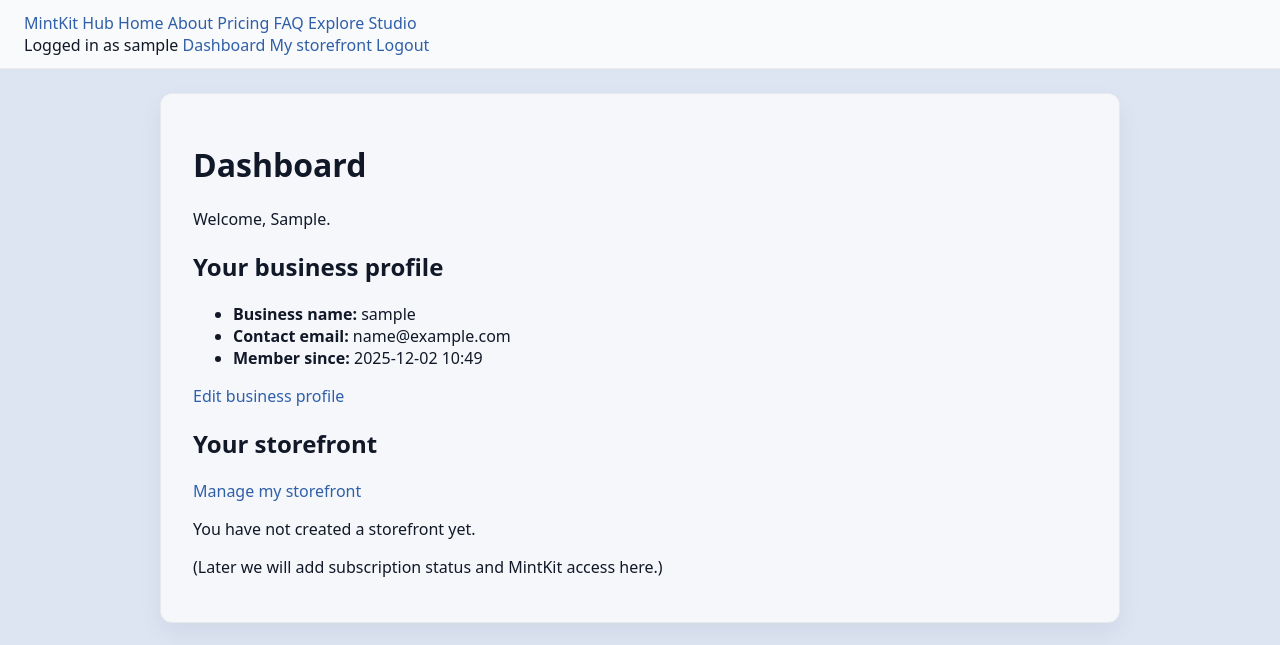
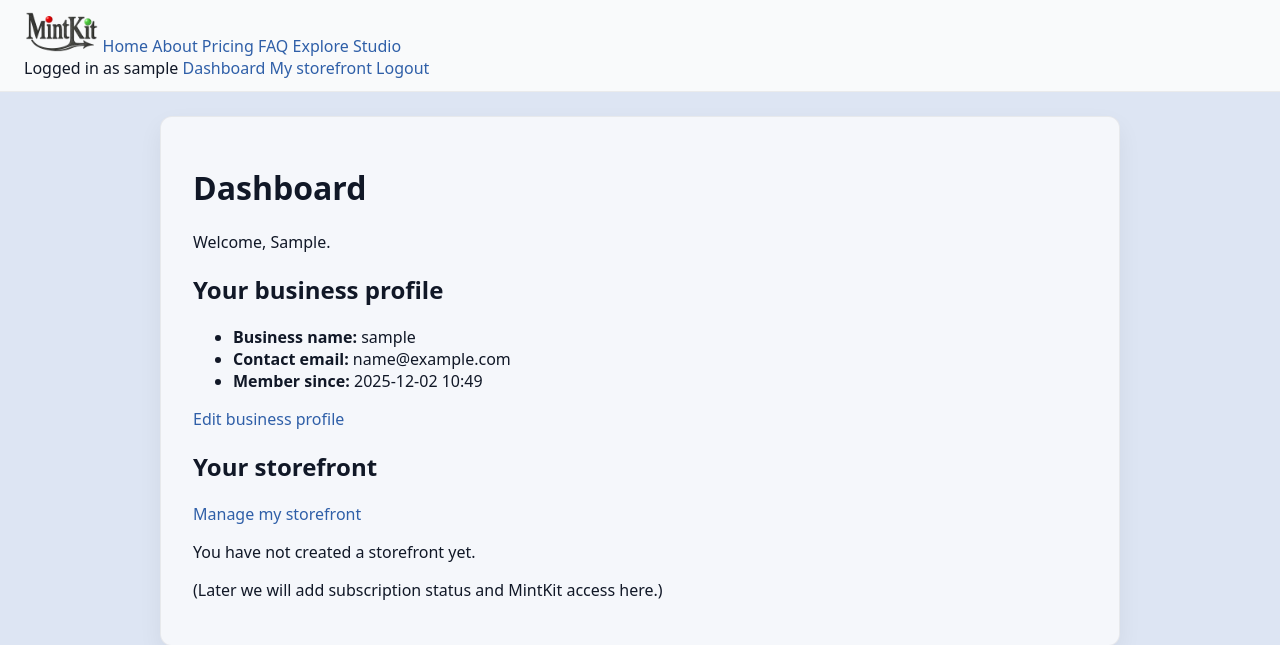
Before and after one commit to Oscar-Ivs/mintkit-hub, a Django app: page /accounts/dashboard/ in a window 1280 px wide. Shown: the top 645 px of the page. Run offline with Django 5.2, Linux system fonts and the light colour scheme; the visitor is signed in with stand-in values (Sample User, id 1); data comes from the database, SQL or seed files in the repository; data that the repository does not hold is empty.

Commit message:
Replaced the brand text link with the logo

```diff
--- a/templates/base.html
+++ b/templates/base.html
@@ -1,3 +1,4 @@
+{% load static %}
 <!DOCTYPE html>
 <html lang="en">
 
@@ -148,7 +149,10 @@
     <header class="navbar">
         <nav class="top-nav">
             <div class="nav-left">
-                <a href="{% url 'home' %}" class="brand">MintKit Hub</a>
+                <a href="{% url 'home' %}" class="brand">
+                    <img src="{% static 'img/Logo_small.webp' %}" alt="MintKit Hub logo" height="40">
+                </a>
+
                 <a href="{% url 'home' %}">Home</a>
                 <a href="{% url 'about' %}">About</a>
                 <a href="{% url 'pricing' %}">Pricing</a>
```
